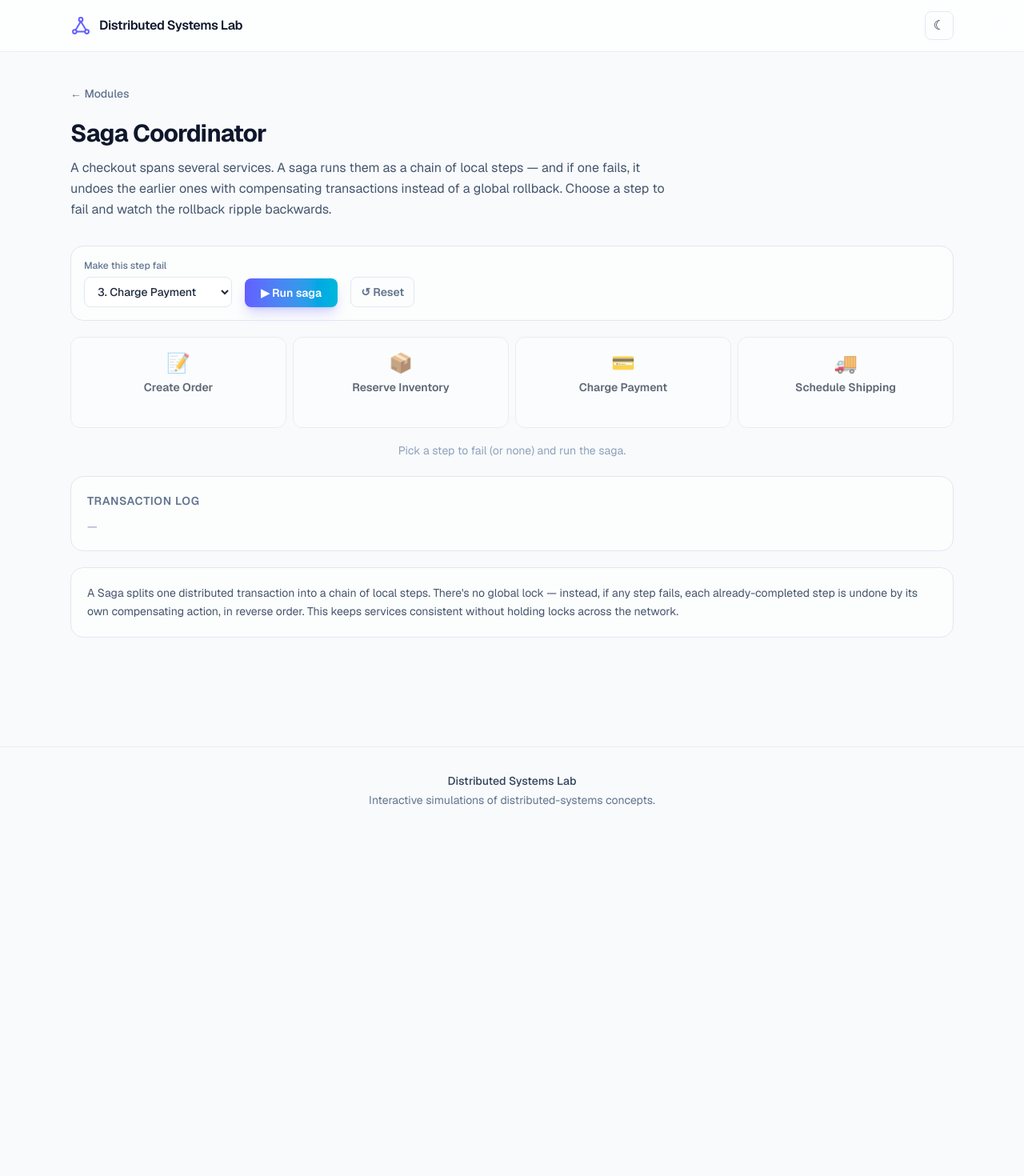
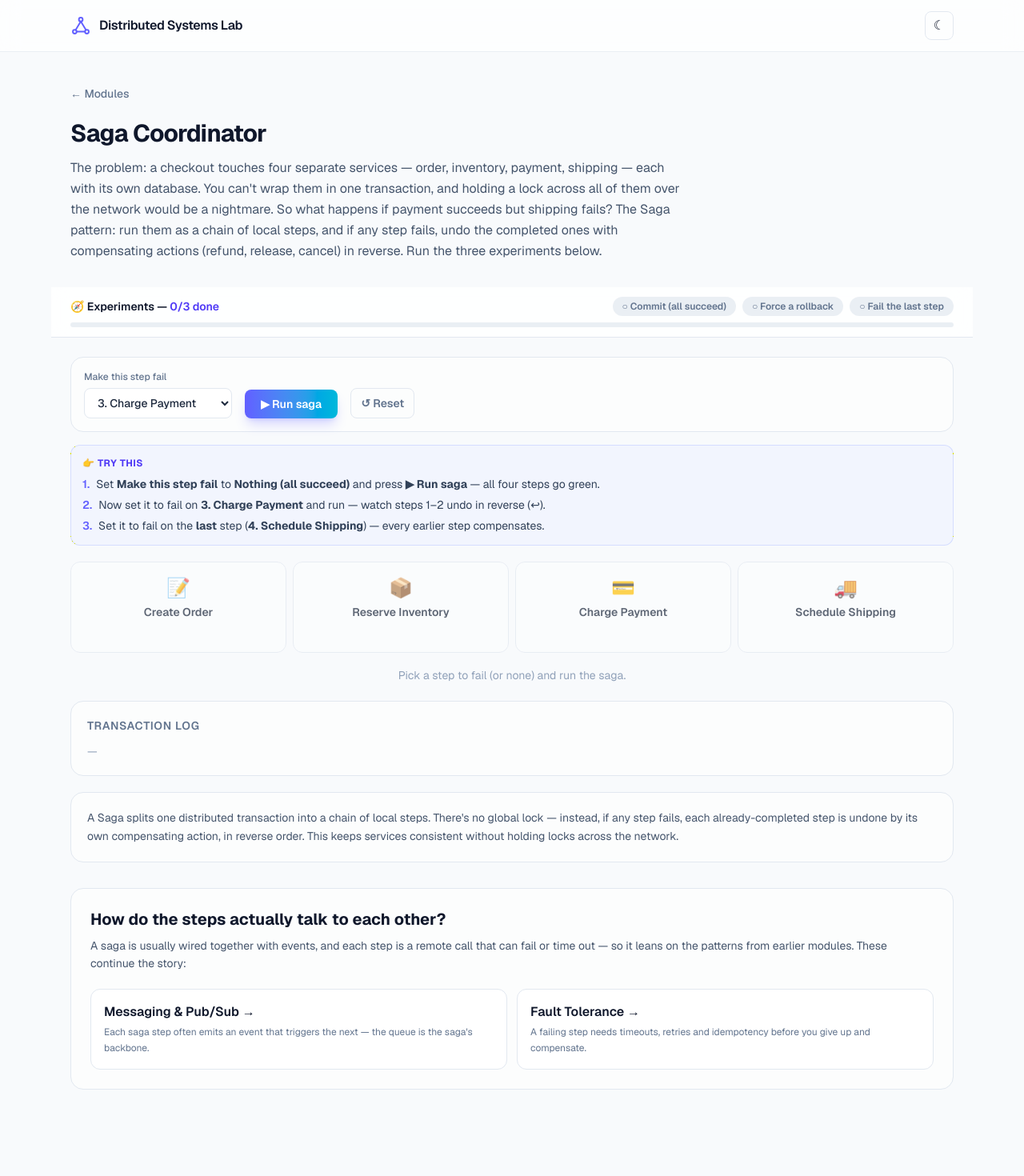
Before and after one commit to yazon551-byte/ds, a Next.js app: page /labs/saga in a window 1280 px wide. Shown: the top 1470 px of the page at 80% size. Before the commit the page ends 1042 px from the top, so only its background shows below. Built offline with nearby package versions, Linux system fonts and the light colour scheme.

Commit message:
Saga: guided UX (mission tracker, Try-this, commit/rollback reveals, next-steps)

```diff
--- a/src/components/labs/saga-lab.tsx
+++ b/src/components/labs/saga-lab.tsx
@@ -1,8 +1,10 @@
 "use client";
 
 import { useEffect, useRef, useState } from "react";
+import Link from "next/link";
 import { useApp } from "@/components/providers";
 import { LabShell } from "@/components/lab-shell";
+import { TryIt, Aha, MissionTracker } from "@/components/labs/ux";
 import type { Localized } from "@/lib/types";
 
 type StepState = "idle" | "running" | "done" | "failed" | "compensating" | "compensated";
@@ -52,6 +54,10 @@ export function SagaLab() {
   const [status, setStatus] = useState<"idle" | "running" | "success" | "rolledback">("idle");
   const [log, setLog] = useState<LogEntry[]>([]);
 
+  // ── gamification: commit, roll back, and fully unwind ───────────────
+  const [missions, setMissions] = useState({ committed: false, rolledback: false, fullUnwind: false });
+  const allDone = missions.committed && missions.rolledback && missions.fullUnwind;
+
   const failAtRef = useRef(failAt);
   useEffect(() => void (failAtRef.current = failAt), [failAt]);
   const timersRef = useRef<ReturnType<typeof setTimeout>[]>([]);
@@ -66,8 +72,17 @@ export function SagaLab() {
 
   // Recursive timed steppers — plain (hoisted) functions so they can call
   // themselves; only ever invoked from event handlers / timeouts.
+  function markRolledBack() {
+    setMissions((m) => {
+      const next = { ...m };
+      next.rolledback = true;
+      if (failAtRef.current === STEPS.length - 1) next.fullUnwind = true;
+      return next.rolledback === m.rolledback && next.fullUnwind === m.fullUnwind ? m : next;
+    });
+  }
+
   function compensate(j: number) {
-    if (j < 0) { setStatus("rolledback"); return; }
+    if (j < 0) { setStatus("rolledback"); markRolledBack(); return; }
     setStep(j, "compensating");
     addLog("comp", j);
     later(() => { setStep(j, "compensated"); addLog("compdone", j); compensate(j - 1); });
@@ -81,12 +96,12 @@ export function SagaLab() {
         setStep(i, "failed");
         addLog("fail", i);
         if (i - 1 >= 0) compensate(i - 1);
-        else setStatus("rolledback");
+        else { setStatus("rolledback"); markRolledBack(); }
       } else {
         setStep(i, "done");
         addLog("ok", i);
         if (i < STEPS.length - 1) forward(i + 1);
-        else setStatus("success");
+        else { setStatus("success"); setMissions((m) => (m.committed ? m : { ...m, committed: true })); }
       }
     });
   }
@@ -124,10 +139,20 @@ export function SagaLab() {
       title={{ en: "Saga Coordinator", ar: "منسّق الـ Saga" }}
       difficulty="Expert"
       intro={{
-        en: "A checkout spans several services. A saga runs them as a chain of local steps — and if one fails, it undoes the earlier ones with compensating transactions instead of a global rollback. Choose a step to fail and watch the rollback ripple backwards.",
-        ar: "عملية الشراء تمتدّ عبر عدة خدمات. الـ Saga ينفّذها كسلسلة خطوات محلية — وإن فشلت واحدة، يتراجع عن السابقة عبر معاملات تعويضية بدل تراجع عام. اختر خطوة لتفشل وشاهد التراجع يرتدّ للخلف.",
+        en: "The problem: a checkout touches four separate services — order, inventory, payment, shipping — each with its own database. You can't wrap them in one transaction, and holding a lock across all of them over the network would be a nightmare. So what happens if payment succeeds but shipping fails? The Saga pattern: run them as a chain of local steps, and if any step fails, undo the completed ones with compensating actions (refund, release, cancel) in reverse. Run the three experiments below.",
+        ar: "المشكلة: عملية الشراء بتلمس أربع خدمات منفصلة — الطلب، المخزون، الدفع، الشحن — كل وحدة إلها قاعدة بياناتها. ما فيك تلفّهم بمعاملة وحدة، وإمساك قفل عبر كلهم على الشبكة كابوس. فشو بيصير إذا الدفع نجح بس الشحن فشل؟ نمط الـ Saga: شغّلهم كسلسلة خطوات محلية، وإذا فشلت خطوة، تراجَع عن المكتملة بإجراءات تعويضية (ردّ، تحرير، إلغاء) بالعكس. جرّب التجارب الثلاث تحت.",
       }}
     >
+      {/* ── Sticky mission tracker ────────────────────────────── */}
+      <MissionTracker
+        title="Experiments"
+        missions={[
+          { label: "Commit (all succeed)", done: missions.committed },
+          { label: "Force a rollback", done: missions.rolledback },
+          { label: "Fail the last step", done: missions.fullUnwind },
+        ]}
+      />
+
       {/* ── Controls ─────────────────────────────────────────── */}
       <div className="flex flex-wrap items-end gap-4 rounded-2xl border border-slate-200 bg-white/60 p-4 dark:border-white/10 dark:bg-white/[0.03]">
         <label className="flex flex-col gap-1.5">
@@ -142,6 +167,14 @@ export function SagaLab() {
         </button>
         <button type="button" onClick={reset} className="rounded-lg border border-slate-200 px-3 py-2 text-sm font-semibold text-slate-500 hover:bg-slate-100 dark:border-white/10 dark:text-slate-400 dark:hover:bg-white/5">↺ {tr(L.reset)}</button>
       </div>
+
+      <TryIt
+        items={[
+          <>Set <b>{tr(L.failAt)}</b> to <b>{tr(L.none)}</b> and press <b>▶ {tr(L.run)}</b> — all four steps go green.</>,
+          <>Now set it to fail on <b>3. {tr(STEPS[2].name)}</b> and run — watch steps 1–2 undo in reverse (↩).</>,
+          <>Set it to fail on the <b>last</b> step (<b>4. {tr(STEPS[3].name)}</b>) — every earlier step compensates.</>,
+        ]}
+      />
 
       {/* ── Steps ────────────────────────────────────────────── */}
       <div className="mt-5 grid grid-cols-1 gap-2 sm:grid-cols-4">
@@ -166,6 +199,20 @@ export function SagaLab() {
         {status === "idle" && <span className="text-sm text-slate-400">{tr(L.idleHint)}</span>}
       </div>
 
+      <Aha show={missions.committed}>
+        Each step ran on its own service and committed locally — no global lock held across the
+        network the whole time. When every step succeeds, the saga is simply done. The catch
+        is that there&apos;s a window where some steps are committed and others aren&apos;t yet, which is
+        exactly what compensation handles.
+      </Aha>
+      <Aha show={missions.rolledback}>
+        A step failed, so the saga walked <i>backwards</i> and ran each completed step&apos;s
+        compensating action in reverse order. Note these aren&apos;t a database rollback — payment
+        was really charged, so its compensation is a real <i>refund</i>. Saga gives you eventual
+        consistency through business-level undo, not ACID atomicity. (Fail step 1 and there&apos;s
+        nothing to undo — compensation only touches <i>completed</i> steps.)
+      </Aha>
+
       {/* ── Log ──────────────────────────────────────────────── */}
       <div className="mt-5 rounded-2xl border border-slate-200 bg-white/60 p-5 dark:border-white/10 dark:bg-white/[0.03]">
         <h3 className="mb-3 text-sm font-semibold uppercase tracking-wider text-slate-500 dark:text-slate-400">{tr(L.log)}</h3>
@@ -184,6 +231,48 @@ export function SagaLab() {
       <p className="mt-5 rounded-2xl border border-slate-200 bg-white/60 p-5 text-sm leading-relaxed text-slate-600 dark:border-white/10 dark:bg-white/[0.03] dark:text-slate-400">
         {tr(L.about)}
       </p>
+
+      {/* ── Closing: what to explore next ─────────────────────── */}
+      <section
+        className={[
+          "mt-8 rounded-2xl border p-6 transition-colors",
+          allDone
+            ? "border-emerald-400/40 bg-emerald-500/5"
+            : "border-slate-200 bg-white/60 dark:border-white/10 dark:bg-white/[0.03]",
+        ].join(" ")}
+      >
+        <h2 className="text-xl font-bold text-slate-900 dark:text-white">
+          {allDone ? "🎉 You've committed, rolled back, and fully unwound a saga." : "How do the steps actually talk to each other?"}
+        </h2>
+        <p className="mt-2 text-sm leading-relaxed text-slate-600 dark:text-slate-400">
+          A saga is usually wired together with events, and each step is a remote call that can
+          fail or time out — so it leans on the patterns from earlier modules. These continue
+          the story:
+        </p>
+        <div className="mt-5 grid grid-cols-1 gap-3 sm:grid-cols-2">
+          {[
+            {
+              fix: "Messaging & Pub/Sub",
+              desc: "Each saga step often emits an event that triggers the next — the queue is the saga's backbone.",
+              href: "/labs/messaging",
+            },
+            {
+              fix: "Fault Tolerance",
+              desc: "A failing step needs timeouts, retries and idempotency before you give up and compensate.",
+              href: "/labs/fault-tolerance",
+            },
+          ].map((s) => (
+            <Link
+              key={s.fix}
+              href={s.href}
+              className="group rounded-xl border border-slate-200 bg-white p-4 transition-all hover:-translate-y-1 hover:border-indigo-300 hover:shadow-lg hover:shadow-indigo-500/10 dark:border-white/10 dark:bg-white/[0.03] dark:hover:border-indigo-400/40"
+            >
+              <p className="font-semibold text-slate-900 dark:text-white">{s.fix} →</p>
+              <p className="mt-1 text-xs leading-relaxed text-slate-500 dark:text-slate-400">{s.desc}</p>
+            </Link>
+          ))}
+        </div>
+      </section>
     </LabShell>
   );
 }
```
